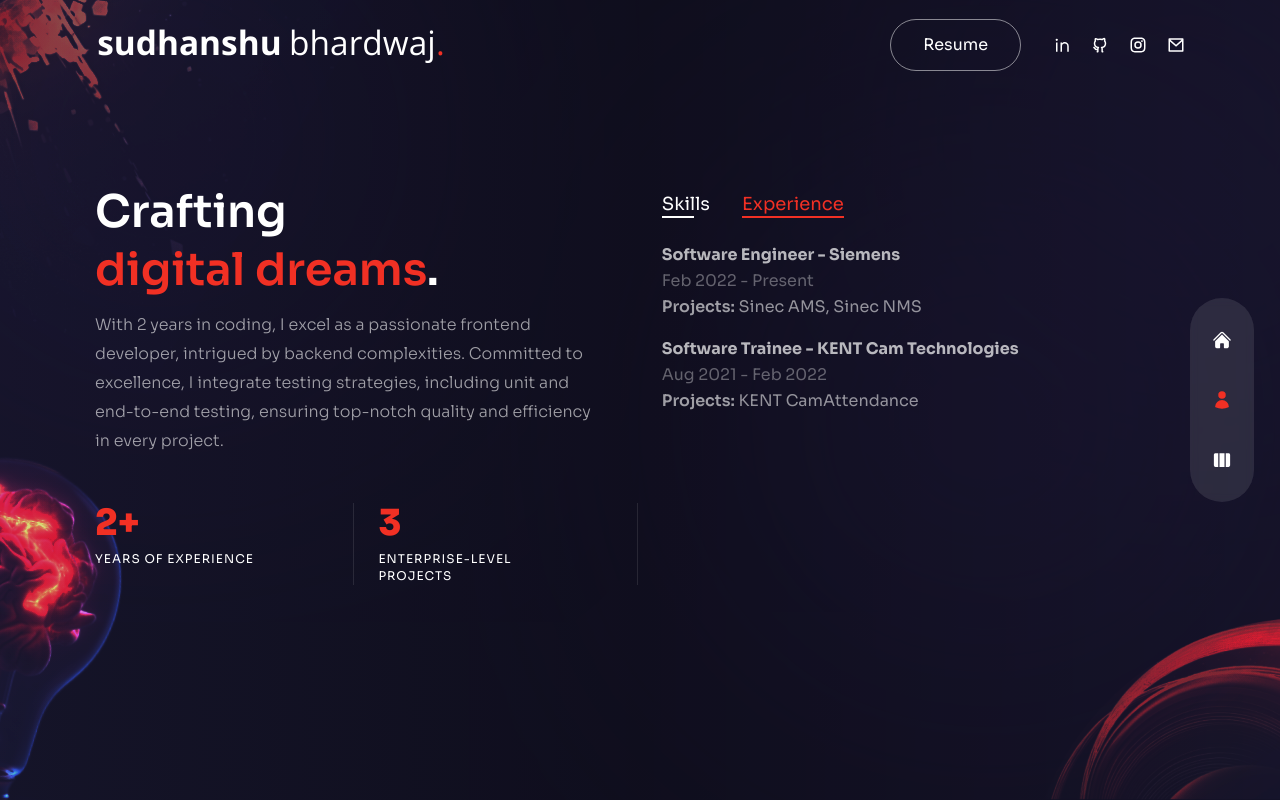
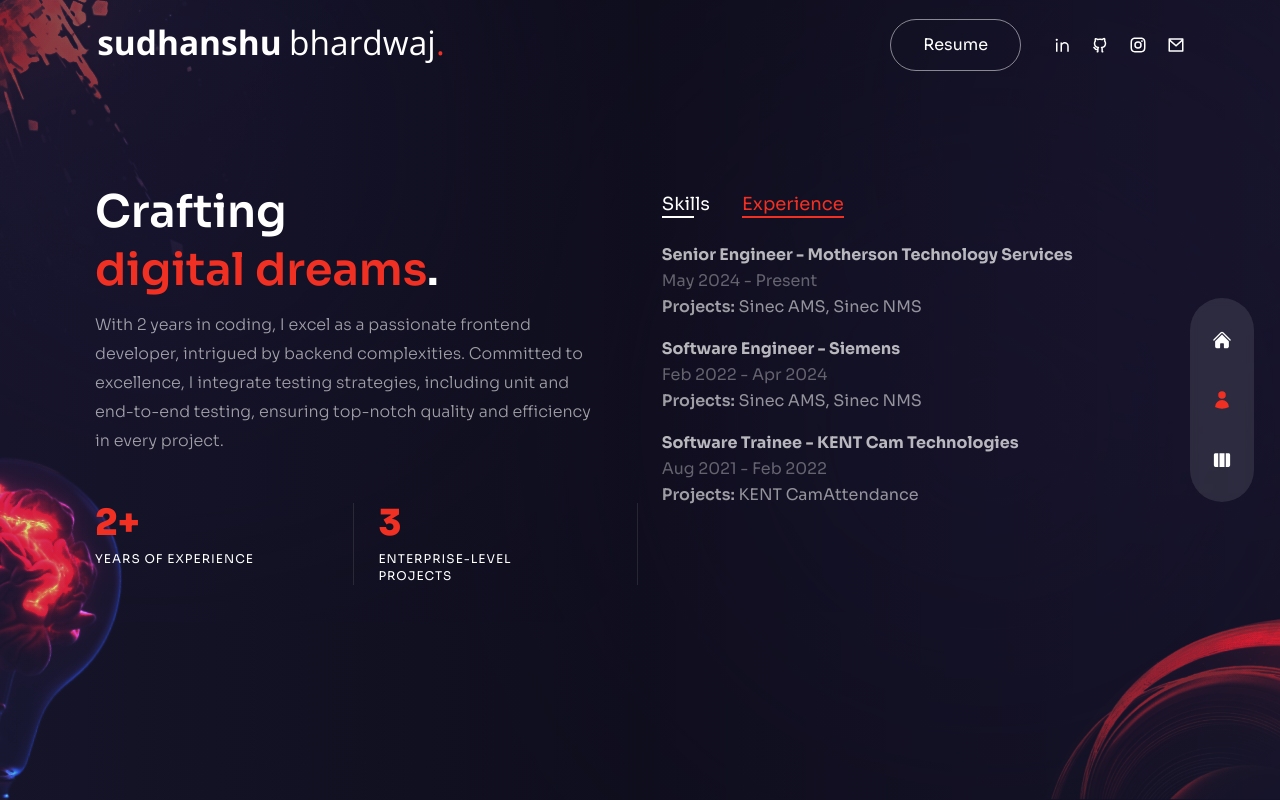
Before and after one commit to Sudhanshu-bh/sb-portfolio, a Next.js app: page /about in a window 1280 px wide. Both pictures are taken after a click on the element "Experience". Built offline with nearby package versions, Linux system fonts and the light colour scheme.

Commit message:
experience updated

```diff
--- a/components/about-sections/Experience.js
+++ b/components/about-sections/Experience.js
@@ -5,8 +5,13 @@ import { motion } from 'framer-motion';
 
 const experience = [
 	{
+		title: 'Senior Engineer - Motherson Technology Services',
+		stage: 'May 2024 - Present',
+		projects: 'Sinec AMS, Sinec NMS',
+	},
+	{
 		title: 'Software Engineer - Siemens',
-		stage: 'Feb 2022 - Present',
+		stage: 'Feb 2022 - Apr 2024',
 		projects: 'Sinec AMS, Sinec NMS',
 	},
 	{
```
